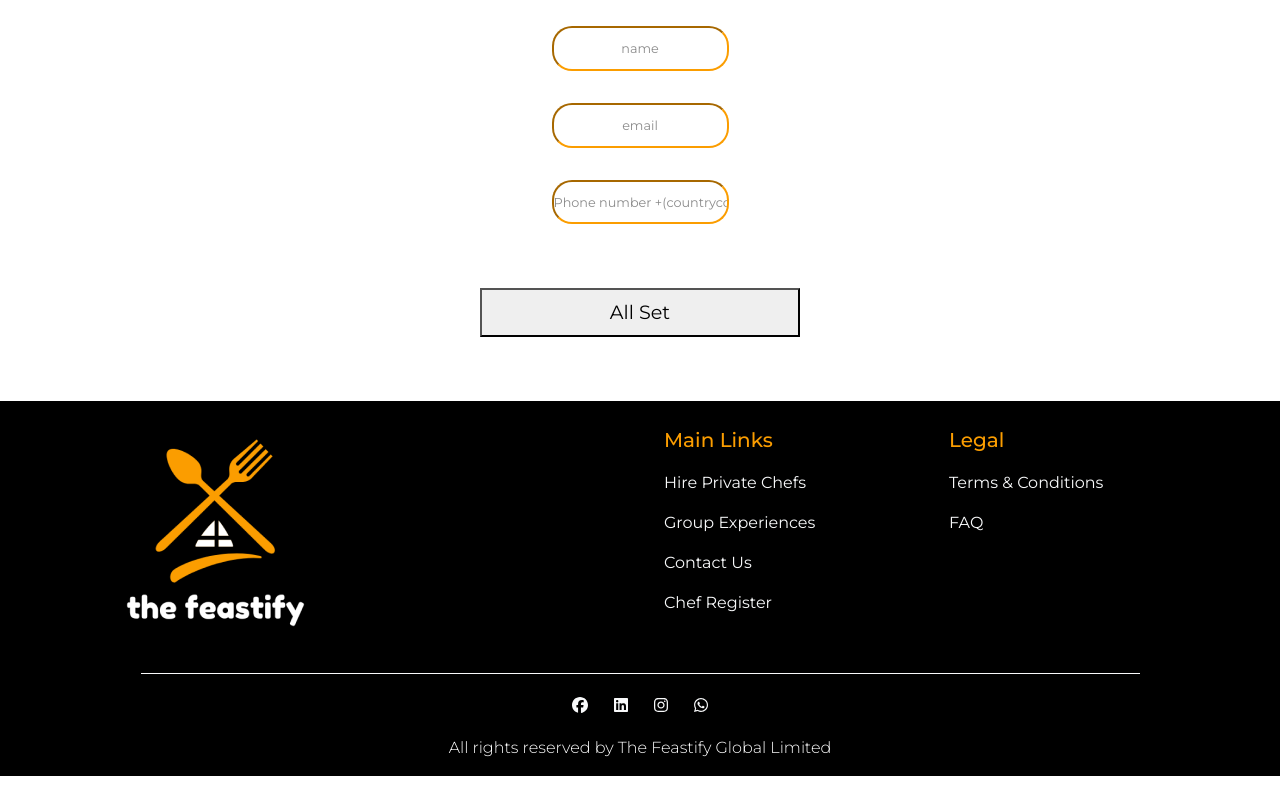
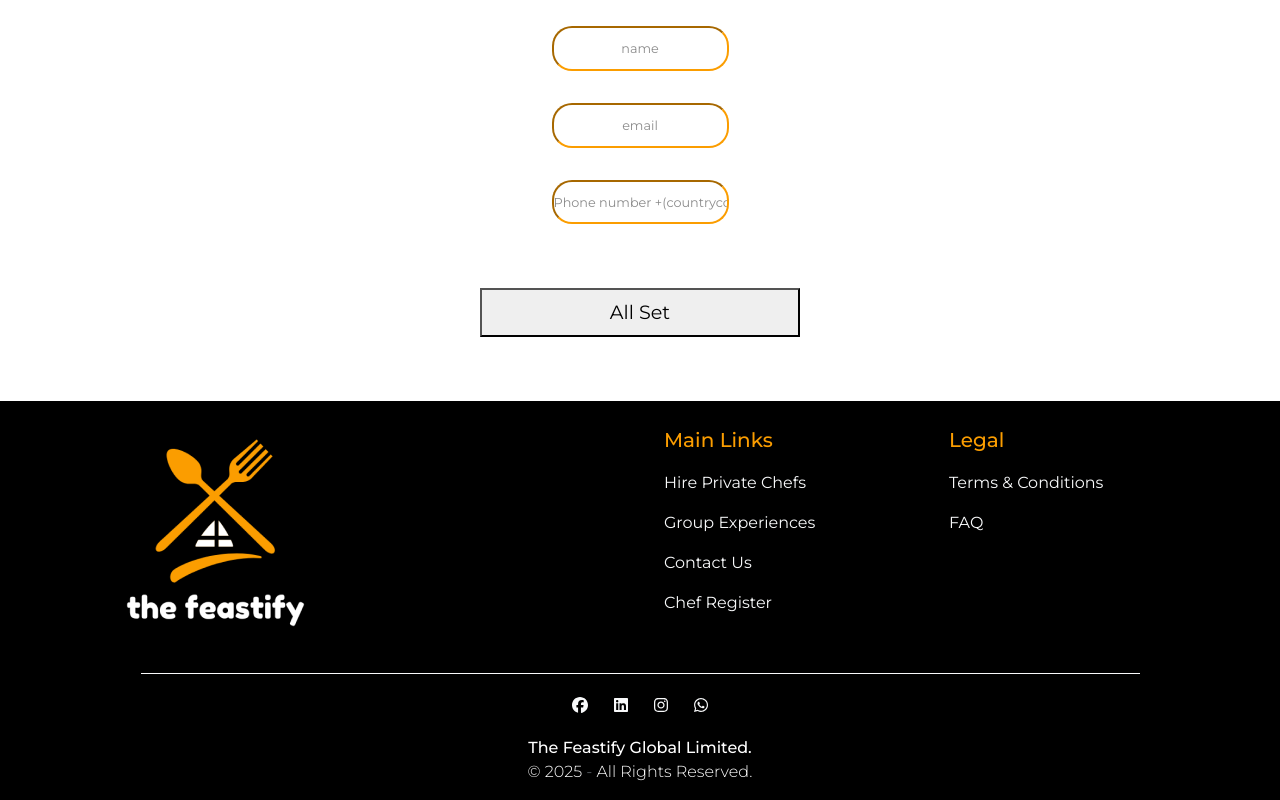
Before and after one commit to MichaelGift/feastify-web, a React (Create React App) app: page /contact-info-submit in a window 1280 px wide. Shown: the part 194-994 px from the top of the page. Before the commit the page ends 970 px from the top, so only its background shows below. Built offline with nearby package versions, Linux system fonts and the light colour scheme.

Commit message:
feat: Update footer component to display current year and enhance copyright notice

```diff
--- a/src/components/footer/footer.v2.js
+++ b/src/components/footer/footer.v2.js
@@ -1,8 +1,9 @@
 import footerLogo from '../../assets/logo/footer-logo.png'
 import {FontAwesomeIcon} from '@fortawesome/react-fontawesome';
-import {faFacebook, faLinkedin, faInstagram, faWhatsapp} from '@fortawesome/free-brands-svg-icons';
+import {faFacebook, faInstagram, faLinkedin, faWhatsapp} from '@fortawesome/free-brands-svg-icons';
 
 export default function footer() {
+    const currentYear = new Date().getFullYear();
     return (
         <>
             <section className="bg-black">
@@ -32,8 +33,11 @@ export default function footer() {
                             <FontAwesomeIcon className="text-light btn" icon={faInstagram}/>
                             <FontAwesomeIcon className="text-light btn" icon={faWhatsapp}/>
                         </div>
-                        <p className="text-white fs-6 fw-light text-center w-100 m-0">All rights reserved by The
-                            Feastify Global Limited
+                        <p className="text-white fs-6 fw-light text-center w-100 m-0 text-capitalize">
+                            <span className="fw-medium">The Feastify Global Limited.</span>
+                            <br/>
+                            &copy; {currentYear} <span className="text-muted">-</span> All rights reserved.
+
                         </p>
 
                     </div>
```
